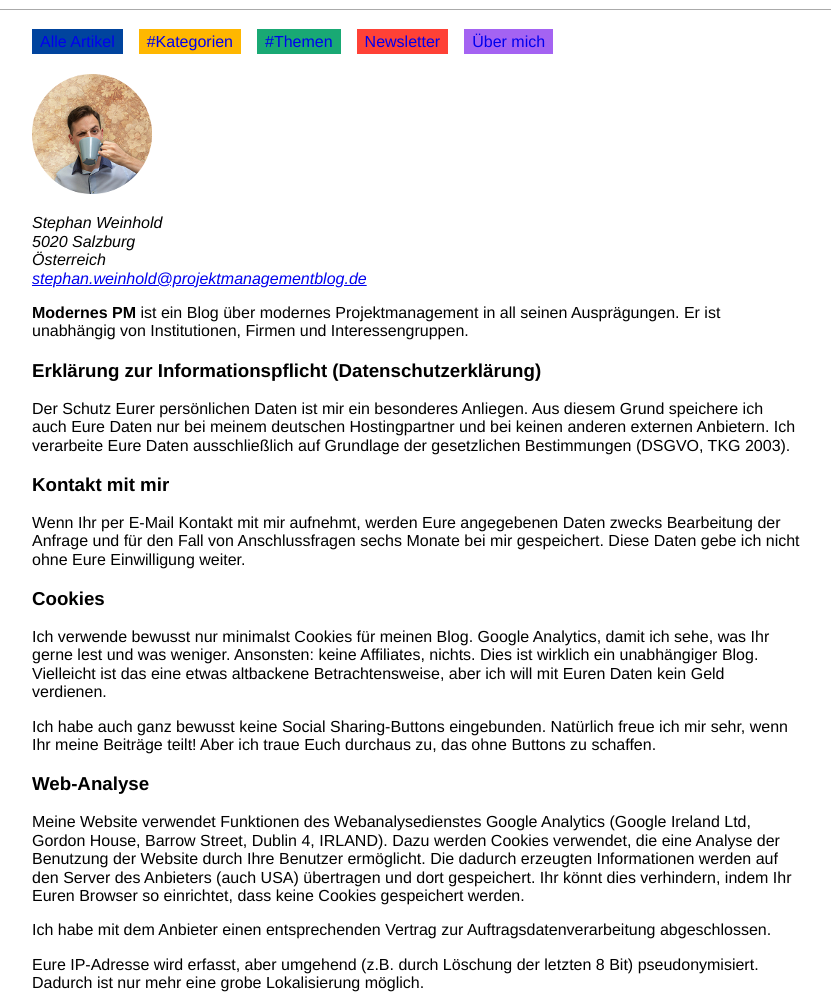
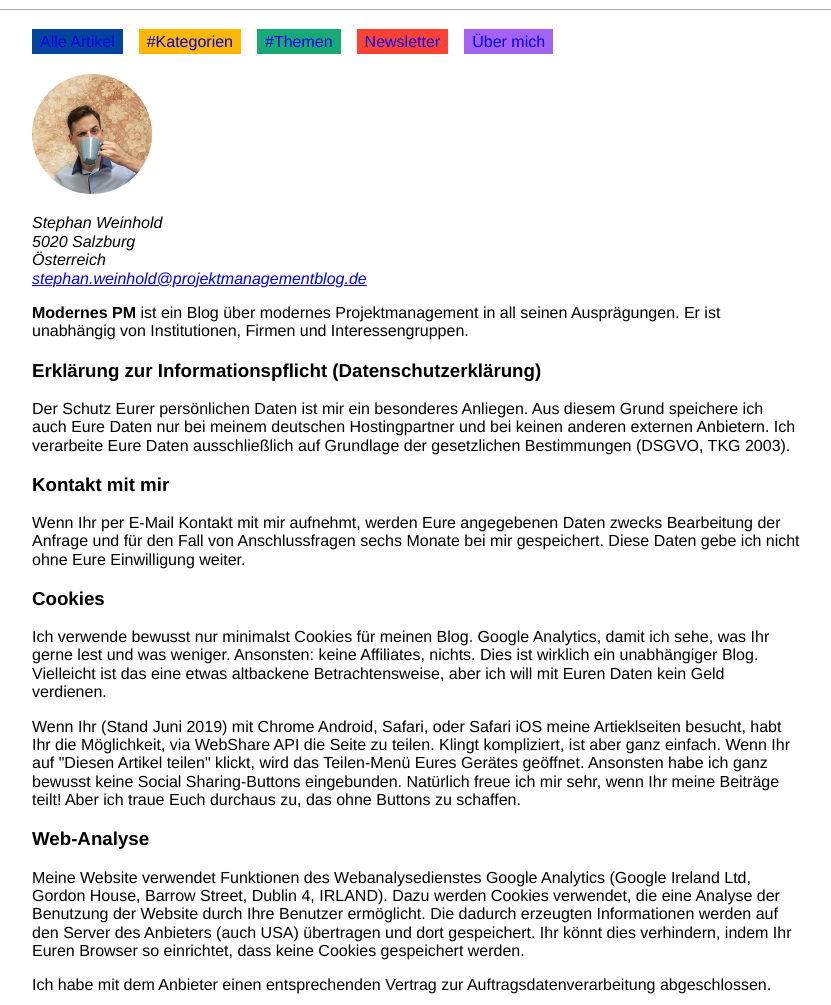
Before and after one commit to StephanWeinhold/pmblog, a Gatsby site: page /offenlegung-datenschutz in a window 1280 px wide. Shown: the part 62-1067 px from the top of the page, without its empty margins (224-1055 px from the left). Built offline with nearby package versions, Linux system fonts and the light colour scheme; Gatsby itself is replaced by a stand-in of ours.

Commit message:
Adapted dataguide.

```diff
--- a/src/components/Offenlegungdatenschutz/Offenlegungdatenschutz.jsx
+++ b/src/components/Offenlegungdatenschutz/Offenlegungdatenschutz.jsx
@@ -48,7 +48,12 @@ class Offenlegungdatenschutz extends Component {
           Betrachtensweise, aber ich will mit Euren Daten kein Geld verdienen.
         </p>
         <p>
-          Ich habe auch ganz bewusst keine Social Sharing-Buttons eingebunden.
+          Wenn Ihr (Stand Juni 2019) mit Chrome Android, Safari, oder Safari iOS
+          meine Artieklseiten besucht, habt Ihr die Möglichkeit, via WebShare API
+          die Seite zu teilen. Klingt kompliziert, ist aber ganz einfach. Wenn Ihr
+          auf "Diesen Artikel teilen" klickt, wird das Teilen-Menü Eures Gerätes
+          geöffnet.
+          Ansonsten habe ich ganz bewusst keine Social Sharing-Buttons eingebunden.
           Natürlich freue ich mir sehr, wenn Ihr meine Beiträge teilt!
           Aber ich traue Euch durchaus zu, das ohne Buttons zu schaffen.
         </p>
```
